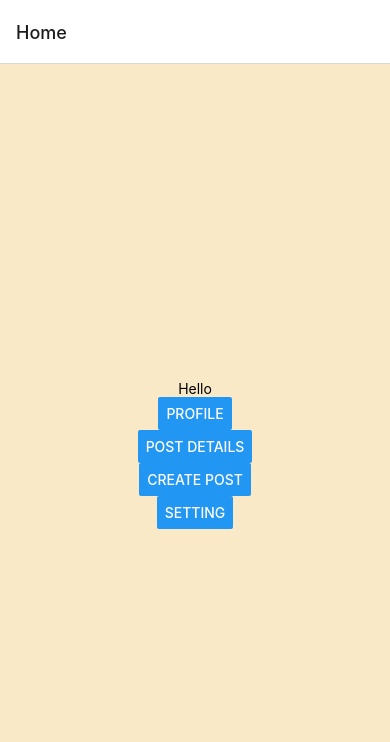
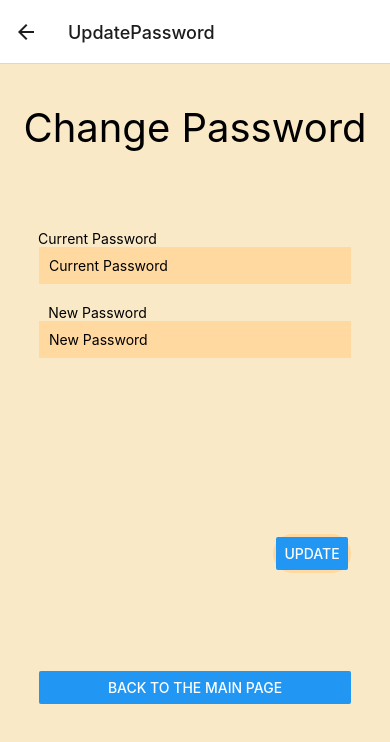
Before and after one commit to cis350/project-uniteandconquer, a React Native app in the folder uniteandconquer-mobile/: screen /UpdatePassword in a window 390 px wide. Shown: the top 742 px of the page. Built offline with nearby package versions, Linux system fonts and the light colour scheme.

Commit message:
Add 'Update password page'

```diff
--- a/uniteandconquer-mobile/App.js
+++ b/uniteandconquer-mobile/App.js
@@ -11,8 +11,9 @@ import PostDetails from './components/PostDetails';
 import CreatePost from './components/CreatePost';
 import Comment from './components/Comment';
 import Setting from './components/SettingMain';
-import SettingInterests from './components/SettingInterests';
-import UpdateInfo from './components/PersonalInformation';
+import SettingInterests from './components/UpdateInterests';
+import UpdateInfo from './components/UpdatePersonalInfo';
+import UpdatePassword from './components/UpdatePassword';
 
 // styling ---------
 
@@ -64,6 +65,7 @@ export default function App() {
         <Stack.Screen name="SettingMain" component={Setting} />
         <Stack.Screen name="SettingInterests" component={SettingInterests} />
         <Stack.Screen name="UpdateInfo" component={UpdateInfo} />
+        <Stack.Screen name="UpdatePassword" component={UpdatePassword} />
       </Stack.Navigator>
     </NavigationContainer>
   );
--- a/uniteandconquer-mobile/components/SettingMain.js
+++ b/uniteandconquer-mobile/components/SettingMain.js
@@ -28,6 +28,7 @@ const styles = StyleSheet.create({
   backButtonContainer: {
     alignItems: 'center',
     marginTop: '90%',
+    width: '100%',
   },
 });
 
@@ -48,13 +49,13 @@ function Setting({ navigation }) {
           <Button title="Item Preference" onPress={() => navigation.navigate('SettingInterests')} />
         </View>
         <View style={styles.button}>
-          <Button title="Password" />
+          <Button title="Password" onPress={() => navigation.navigate('UpdatePassword')} />
         </View>
       </View>
 
       <View style={styles.backButtonContainer}>
         <View style={styles.button}>
-          <Button title="Back to the main page" />
+          <Button title="Back to the main page" onPress={() => navigation.navigate('Home')} />
         </View>
       </View>
     </ScrollView>
--- a/uniteandconquer-mobile/components/SettingInterests.js
+++ b/uniteandconquer-mobile/components/UpdateInterests.js
@@ -48,6 +48,7 @@ const styles = StyleSheet.create({
   backButtonContainer: {
     alignItems: 'center',
     marginTop: '35%',
+    width: '100%',
   },
   button: {
     marginBottom: 20,
--- /dev/null
+++ b/uniteandconquer-mobile/components/UpdatePassword.js
@@ -0,0 +1,89 @@
+import React from 'react';
+import {
+  StyleSheet, View, ScrollView, Text, TextInput, Button,
+} from 'react-native';
+
+const styles = StyleSheet.create({
+  container: {
+    backgroundColor: '#FAE9C7',
+    height: '100%',
+    width: '100%',
+  },
+  titleContainer: {
+    marginTop: '10%',
+    alignItems: 'center',
+  },
+  titleFont: {
+    fontSize: 40,
+  },
+  inputContainer: {
+    alignItems: 'center',
+    marginTop: '20%',
+  },
+  subtitle: {
+    marginLeft: '-50%',
+  },
+  textInput: {
+    marginBottom: 20,
+    backgroundColor: '#FFD9A0',
+    width: '80%',
+    padding: 10,
+  },
+  updateButton: {
+    backgroundColor: '#FFD9A0',
+    borderRadius: 100,
+    padding: 3,
+    marginLeft: '60%',
+    marginTop: '40%',
+  },
+  backButtonContainer: {
+    alignItems: 'center',
+    marginTop: '25%',
+    width: '100%',
+  },
+  button: {
+    marginBottom: 20,
+    backgroundColor: '#FFD9A0',
+    width: '80%',
+  },
+});
+
+function UpdatePassword({ navigation }) {
+  return (
+    <ScrollView style={styles.container}>
+      <View style={styles.titleContainer}>
+        <Text style={styles.titleFont}>
+          Change Password
+        </Text>
+      </View>
+
+      <View style={styles.inputContainer}>
+        <View style={styles.subtitle}>
+          <Text>Current Password</Text>
+        </View>
+        <View style={styles.textInput}>
+          <TextInput placeholder="Current Password" />
+        </View>
+
+        <View style={styles.subtitle}>
+          <Text>New Password</Text>
+        </View>
+        <View style={styles.textInput}>
+          <TextInput placeholder="New Password" />
+        </View>
+
+        <View style={styles.updateButton}>
+          <Button title="Update" />
+        </View>
+
+        <View style={styles.backButtonContainer}>
+          <View style={styles.button}>
+            <Button title="Back to the main page" onPress={() => navigation.navigate('SettingMain')} />
+          </View>
+        </View>
+      </View>
+    </ScrollView>
+  );
+}
+
+export default UpdatePassword;
--- a/uniteandconquer-mobile/components/PersonalInformation.js
+++ b/uniteandconquer-mobile/components/UpdatePersonalInfo.js
@@ -39,7 +39,7 @@ const styles = StyleSheet.create({
   backButtonContainer: {
     alignItems: 'center',
     marginTop: '25%',
-    width: '80%',
+    width: '100%',
   },
   button: {
     marginBottom: 20,
```
